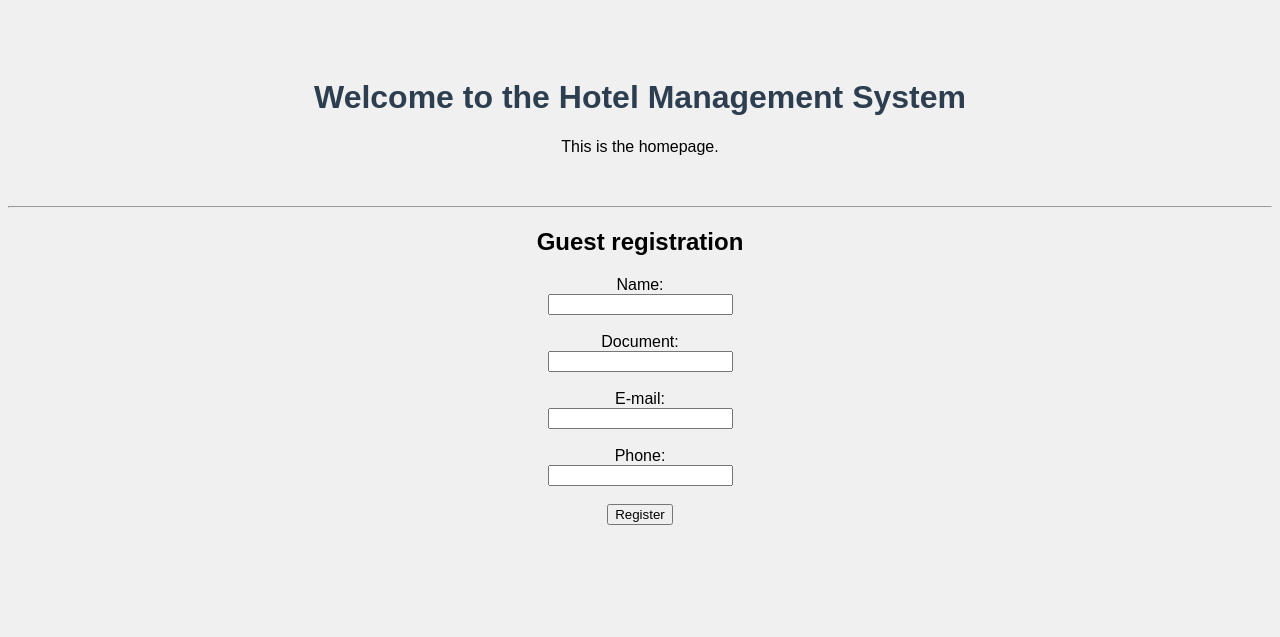
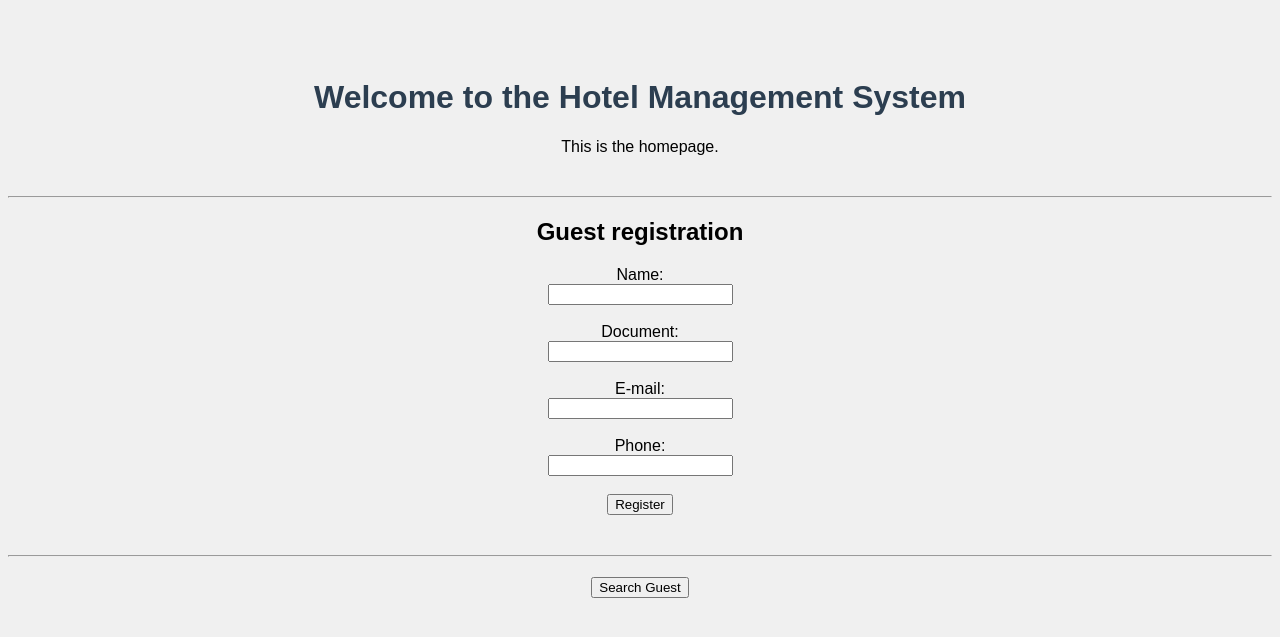
Before and after one commit to FilipeNicacio/integrativeProject, a Flask app: page / in a window 1280 px wide. Shown: the top 637 px of the page. Run offline with Flask 3, Linux system fonts and the light colour scheme.

Commit message:
Guest search implemented: Search by name and document, with dynamic results on a dedicated page

```diff
--- a/app.py
+++ b/app.py
@@ -49,6 +49,29 @@ def guest_registration():
         flash(f"An error occurred during registration: {e}", "error")
         return redirect("/")
 
+@app.route("/search_guest")
+def search_guest():
+    return render_template("search.html")
+
+@app.route("/search_result", methods=["POST"])
+def search_result():
+    search_term = request.form['search_term']
+    conn = get_db_connection()
+    cursor = conn.cursor(dictionary=True)
+
+    query = """
+        SELECT * FROM guests
+        WHERE name LIKE %s OR document LIKE %s
+    """
+    search_like = f"%{search_term}%"
+    cursor.execute(query, (search_like, search_like))
+    results = cursor.fetchall()
+
+    cursor.close()
+    conn.close()
+
+    return render_template("search.html", results=results, search_term=search_term)
+
 def get_db_connection():
     return mysql.connector.connect(**db_config)
 
--- a/templates/index.html
+++ b/templates/index.html
@@ -6,9 +6,12 @@
     <link rel="stylesheet" href="{{ url_for('static', filename='css/style.css') }}">
 </head>
 <body>
+
     <h1>Welcome to the Hotel Management System</h1>
     <p>This is the homepage.</p>
-    <hr style="margin-top: 50px;">
+
+    <hr style="margin-top: 40px; margin-bottom: 20px;">
+
     <h2>Guest registration</h2>
 
     {% with messages = get_flashed_messages(with_categories=true) %}
@@ -36,5 +39,10 @@
 
         <button type="submit">Register</button>
     </form>
+
+    <hr style="margin-top: 40px; margin-bottom: 20px;">
+
+    <a href="/search_guest"><button>Search Guest</button></a>
+
 </body>
 </html>
```
Also changed, not shown: templates/search.html (added, +31 -0 lines).
